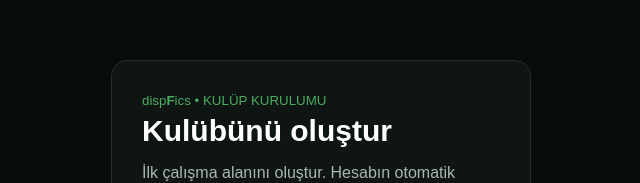
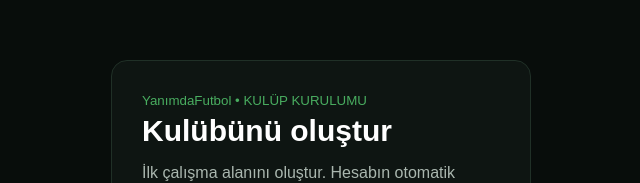
Before and after one commit to geminibtk/dispfics, a Next.js app: page /onboarding in a window 1280 px wide. Shown: the part 193-376 px from the top of the page, without its empty margins (319-959 px from the left). Built offline with nearby package versions, Linux system fonts and the light colour scheme.

Commit message:
Replace remaining visible dispFics branding and open public landing page

```diff
--- a/app/onboarding/page.tsx
+++ b/app/onboarding/page.tsx
@@ -2,4 +2,4 @@
 import {useState} from "react";import {useRouter} from "next/navigation";import {createClient} from "../../lib/supabase";
 export default function Onboarding(){const [name,setName]=useState("");const [msg,setMsg]=useState("");const router=useRouter();
 async function create(e:React.FormEvent){e.preventDefault();const s=createClient();const {data:{user}}=await s.auth.getUser();if(!user){router.push("/login");return}const {data:member}=await s.from("club_members").select("club_id").eq("user_id",user.id).limit(1).maybeSingle();if(member){window.location.href="/";return}const {error}=await s.rpc("create_club_with_owner",{club_name:name.trim()});if(error){setMsg(error.message);return}window.location.href="/"}
-return <div style={{minHeight:"100vh",display:"grid",placeItems:"center",background:"#080d0b",color:"white",fontFamily:"Arial"}}><form onSubmit={create} style={{width:420,maxWidth:"90vw",padding:30,border:"1px solid #203027",borderRadius:16,background:"#0e1512"}}><small style={{color:"#49ad60"}}>disp<span style={{fontWeight:900}}>F</span>ics • KULÜP KURULUMU</small><h1>Kulübünü oluştur</h1><p style={{color:"#aab7af"}}>İlk çalışma alanını oluştur. Hesabın otomatik olarak kulüp sahibi rolüne atanacak.</p><input required minLength={2} value={name} onChange={e=>setName(e.target.value)} placeholder="Kulüp adı" style={{width:"100%",boxSizing:"border-box",padding:12,background:"#080d0b",color:"white",border:"1px solid #294032",borderRadius:8}}/><button style={{width:"100%",padding:12,marginTop:12,background:"#2e9d4b",color:"white",border:0,borderRadius:8}}>Kulübü Oluştur</button><p style={{fontSize:12}}>{msg}</p></form></div>}
+return <div style={{minHeight:"100vh",display:"grid",placeItems:"center",background:"#080d0b",color:"white",fontFamily:"Arial"}}><form onSubmit={create} style={{width:420,maxWidth:"90vw",padding:30,border:"1px solid #203027",borderRadius:16,background:"#0e1512"}}><small style={{color:"#49ad60"}}>YanımdaFutbol • KULÜP KURULUMU</small><h1>Kulübünü oluştur</h1><p style={{color:"#aab7af"}}>İlk çalışma alanını oluştur. Hesabın otomatik olarak kulüp sahibi rolüne atanacak.</p><input required minLength={2} value={name} onChange={e=>setName(e.target.value)} placeholder="Kulüp adı" style={{width:"100%",boxSizing:"border-box",padding:12,background:"#080d0b",color:"white",border:"1px solid #294032",borderRadius:8}}/><button style={{width:"100%",padding:12,marginTop:12,background:"#2e9d4b",color:"white",border:0,borderRadius:8}}>Kulübü Oluştur</button><p style={{fontSize:12}}>{msg}</p></form></div>}
```
